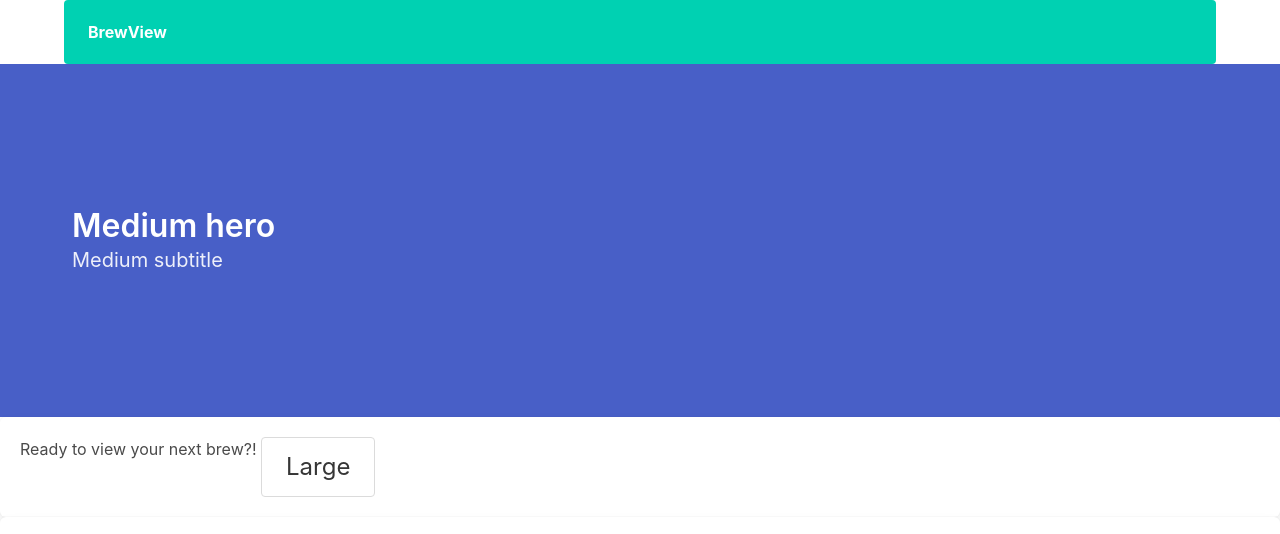
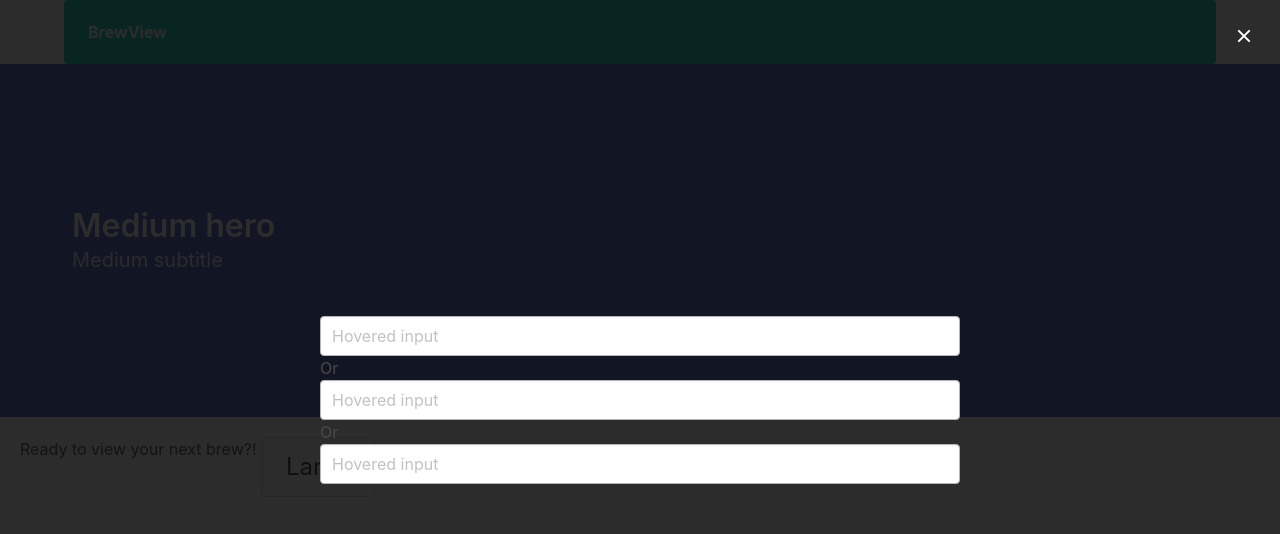
Before and after one commit to jack421myhre/brew-view, a plain HTML site: page index.html in a window 1280 px wide. Shown: the top 534 px of the page. Drawn offline with nearby package versions, Linux system fonts and the light colour scheme; no server answers.

Commit message:
added modal

```diff
--- a/index.html
+++ b/index.html
@@ -37,6 +37,22 @@
     <div class="box">
       Ready to view your next brew?!
       <button class="button is-large" id="searchBtn">Large</button>
+      <div class="modal is-active">
+        <div class="modal-background"></div>
+        <div class="modal-content">
+          <div class="control">
+            <input class="input is-hovered" id="city" type="text" placeholder="Hovered input">
+          </div>
+          <h4>Or</h4>
+          <div class="control">
+            <input class="input is-hovered"  id="postalCode" type="text"  placeholder="Hovered input">
+          </div>
+          <h4>Or</h4>
+          <div class="control">
+            <input class="input is-hovered" id="byName" type="text"  placeholder="Hovered input">
+          </div>
+        <button class="modal-close is-large" aria-label="close"></button>
+      </div>
     </div>
   </main>
 
```
